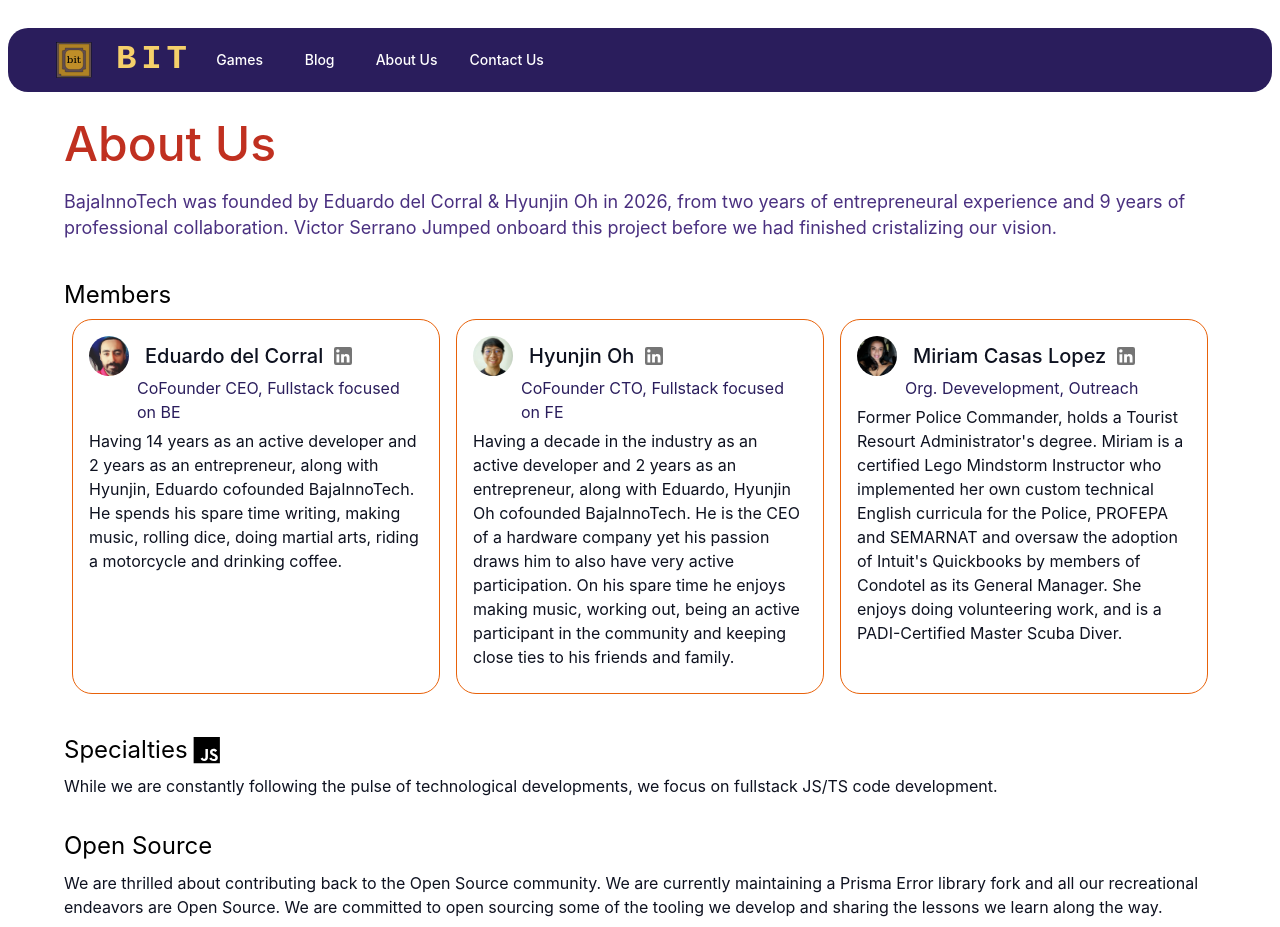
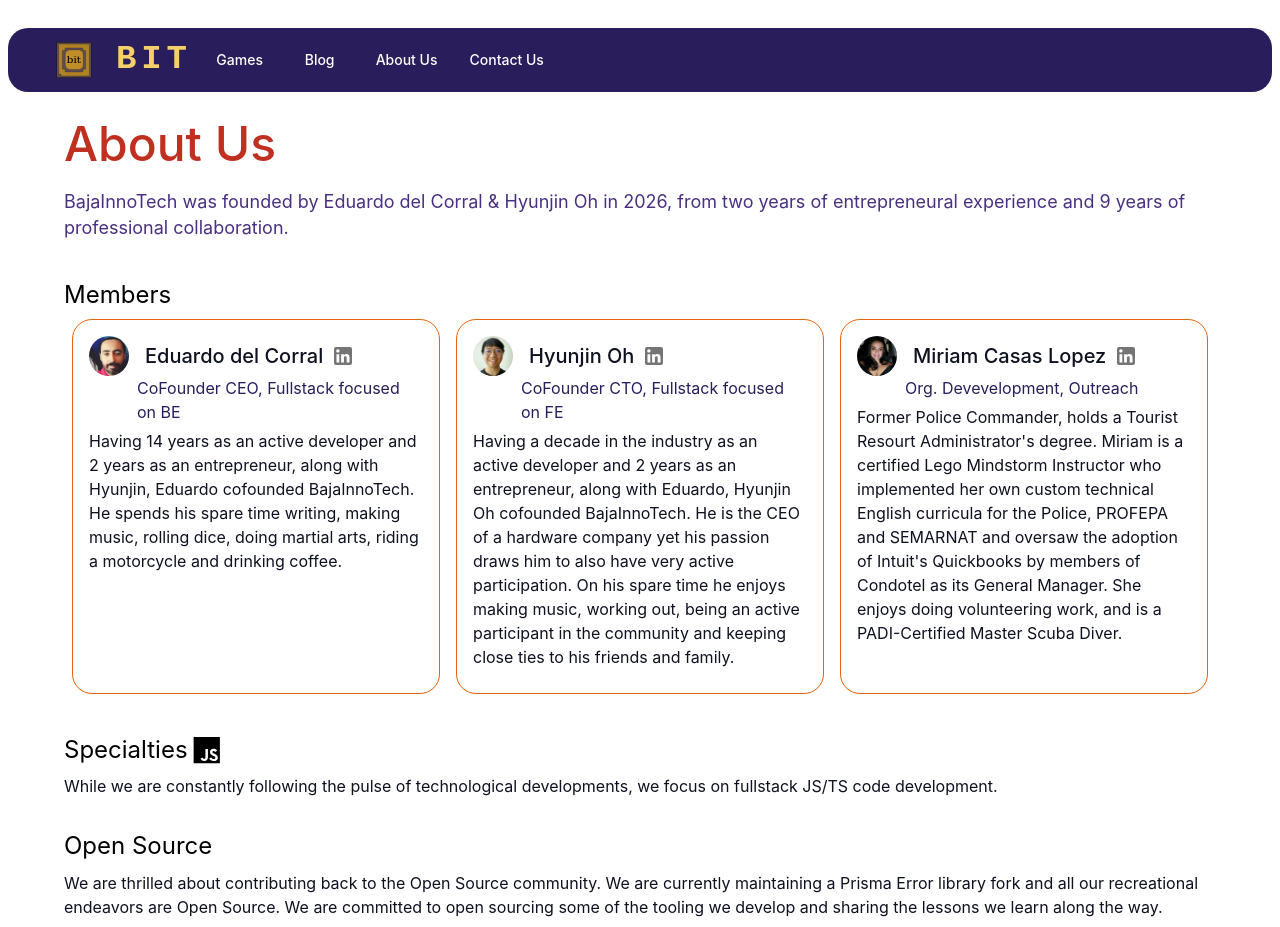
Before and after one commit to BajaInnoTech/bit-mysteries, a React (Create React App) app: page / in a window 1280 px wide. Both pictures are taken after a click on the button "About Us". Built offline with nearby package versions, Linux system fonts and the light colour scheme; some icons are missing.

Commit message:
Cleanup on Victor removal

```diff
--- a/src/sections/about.js
+++ b/src/sections/about.js
@@ -28,7 +28,7 @@ function About() {
                     About Us
                 </Typography>
                 <Typography variant="body2" fontSize={18} gutterBottom>
-                    BajaInnoTech was founded by Eduardo del Corral & Hyunjin Oh in 2026, from two years of entrepreneural experience and 9 years of professional collaboration. Victor Serrano Jumped onboard this project before we had finished cristalizing our vision.
+                    BajaInnoTech was founded by Eduardo del Corral & Hyunjin Oh in 2026, from two years of entrepreneural experience and 9 years of professional collaboration.
                 </Typography>
             </Box>
             <Box sx={{ mt: 4 }}>
```
